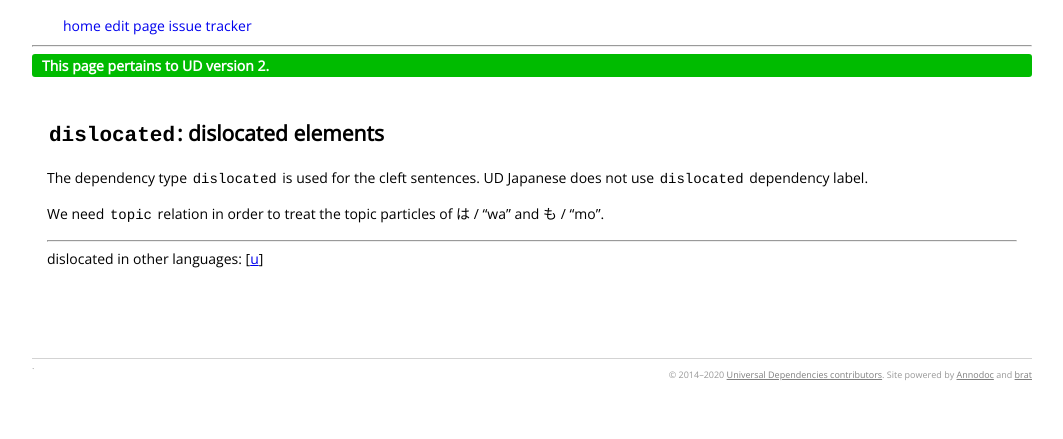
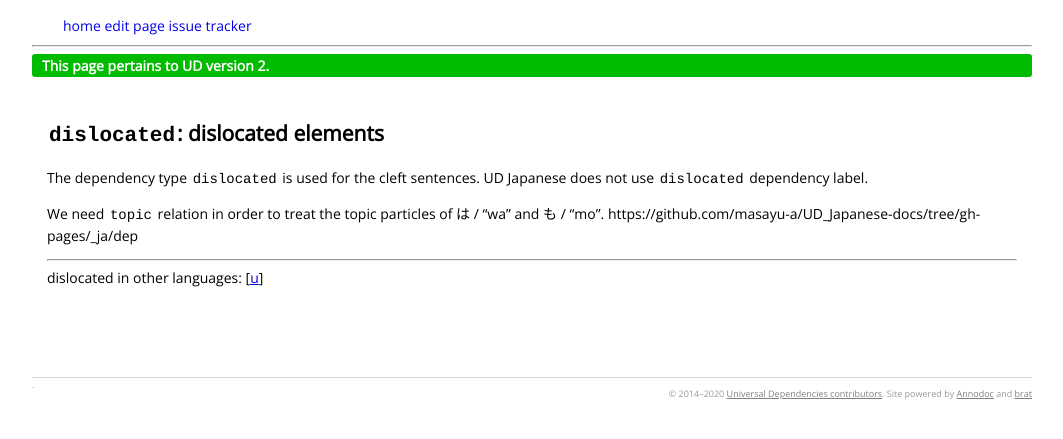
Before and after one commit to udjapanese/docs, a Jekyll site: the page built from _ja/dep/dislocated.md, in a window 1280 px wide. Shown: the top 439 px of the page, without its empty margins (108-1171 px from the left). Built offline with Jekyll 4.4.1, drawn with Linux system fonts in a browser that asks for light colours; nearby versions of some CDN libraries; comment, search, counter and statistics services are not loaded; part of the change alters nothing that is shown.

Commit message:
Update dislocated.md

```diff
--- a/_ja/dep/dislocated.md
+++ b/_ja/dep/dislocated.md
@@ -9,3 +9,4 @@ The dependency type `dislocated` is used for the cleft sentences.
 UD Japanese does not use `dislocated` dependency label.
 
 We need `topic` relation in order to treat the topic particles of は / "wa" and も / "mo".
+https://github.com/masayu-a/UD_Japanese-docs/tree/gh-pages/_ja/dep
```
